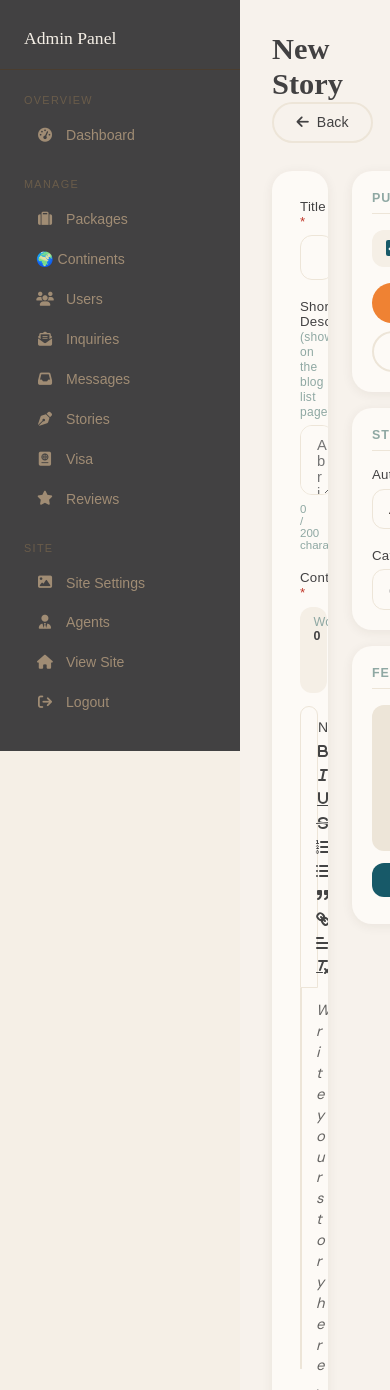
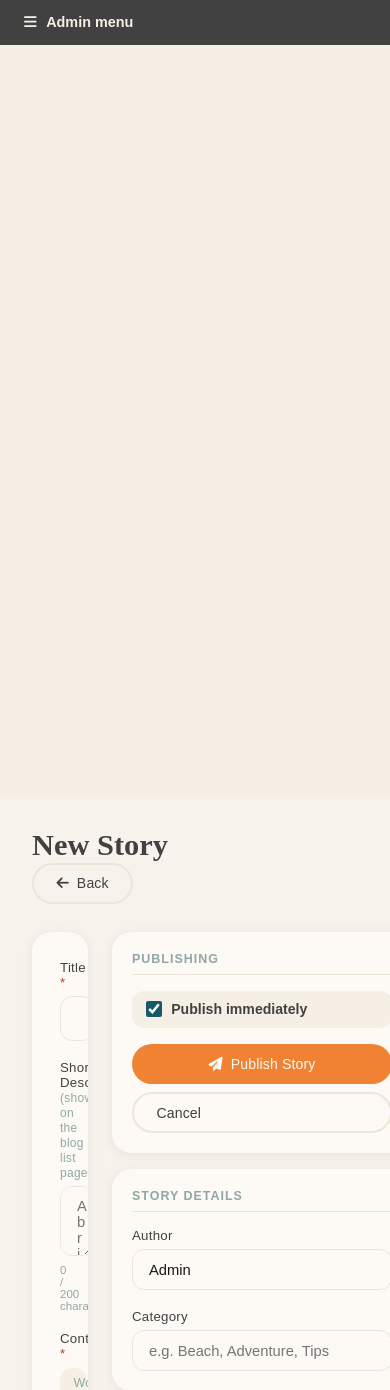
Before and after one commit to Boji028/TravelWorthy-PH, a Python web app: template templates/admin/add_blog.html in a window 390 px wide. Shown: the part 69-1459 px from the top of the page. Run offline with Jinja, Linux system fonts and the light colour scheme; the template is opened without the code that fills it, so the values that code supplies are empty; some libraries are stand-ins or nearby versions; some web fonts are replaced.

Commit message:
Add mobile off-canvas drawer for admin sidebar, fixing every admin page on phones

```diff
--- a/templates/admin/base_admin.html
+++ b/templates/admin/base_admin.html
@@ -5,6 +5,75 @@
     display: grid;
     grid-template-columns: 240px 1fr;
     height: auto;
+  }
+
+  .admin-mobile-toggle {
+    display: none;
+  }
+
+  .admin-sidebar-backdrop {
+    display: none;
+  }
+
+  @media (max-width: 768px) {
+    .admin-layout {
+      grid-template-columns: 1fr;
+    }
+
+    .admin-mobile-toggle {
+      display: flex;
+      align-items: center;
+      gap: .6rem;
+      width: 100%;
+      background: var(--bark);
+      color: var(--sand);
+      border: none;
+      padding: .9rem 1.5rem;
+      font-size: .9rem;
+      font-weight: 600;
+      cursor: pointer;
+      position: sticky;
+      top: 68px;
+      z-index: 95;
+    }
+
+    .admin-sidebar {
+      position: fixed;
+      top: 68px;
+      left: 0;
+      bottom: 0;
+      width: 260px;
+      z-index: 150;
+      transform: translateX(-100%);
+      transition: transform .25s ease;
+    }
+
+    .admin-sidebar.admin-sidebar-open {
+      transform: translateX(0);
+    }
+
+    .admin-sidebar-backdrop {
+      display: block;
+      position: fixed;
+      top: 68px;
+      left: 0;
+      right: 0;
+      bottom: 0;
+      background: rgba(0, 0, 0, .45);
+      z-index: 140;
+      opacity: 0;
+      pointer-events: none;
+      transition: opacity .25s ease;
+    }
+
+    .admin-sidebar-backdrop.admin-sidebar-open {
+      opacity: 1;
+      pointer-events: auto;
+    }
+
+    .admin-main {
+      padding: 1.25rem;
+    }
   }
 
   .admin-sidebar {
@@ -154,8 +223,12 @@
 
 {% block content %}
 <div class="admin-layout">
+  <button class="admin-mobile-toggle" id="adminMobileToggle" aria-label="Toggle admin menu" aria-expanded="false">
+    <i class="fas fa-bars"></i> Admin menu
+  </button>
+  <div class="admin-sidebar-backdrop" id="adminSidebarBackdrop"></div>
   <!-- SIDEBAR -->
-  <aside class="admin-sidebar">
+  <aside class="admin-sidebar" id="adminSidebar">
     <div style="padding:0 1.5rem 1.25rem;border-bottom:1px solid #4a3d2f;margin-bottom:.5rem">
       <div style="font-family:'Pogonia',serif;font-size:1.1rem;color:var(--sand)">Admin Panel</div>
       <div style="font-size:.78rem;color:#6a5c4a">{{ current_user.name }}</div>
@@ -290,5 +363,36 @@
       });
     });
   })();
+
+  // ── Mobile sidebar drawer ──
+  (function () {
+    var sidebar = document.getElementById('adminSidebar');
+    var backdrop = document.getElementById('adminSidebarBackdrop');
+    var toggle = document.getElementById('adminMobileToggle');
+    if (!sidebar || !backdrop || !toggle) return;
+
+    function openSidebar() {
+      sidebar.classList.add('admin-sidebar-open');
+      backdrop.classList.add('admin-sidebar-open');
+      toggle.setAttribute('aria-expanded', 'true');
+    }
+
+    function closeSidebar() {
+      sidebar.classList.remove('admin-sidebar-open');
+      backdrop.classList.remove('admin-sidebar-open');
+      toggle.setAttribute('aria-expanded', 'false');
+    }
+
+    toggle.addEventListener('click', function () {
+      if (sidebar.classList.contains('admin-sidebar-open')) closeSidebar(); else openSidebar();
+    });
+    backdrop.addEventListener('click', closeSidebar);
+    document.addEventListener('keydown', function (e) {
+      if (e.key === 'Escape') closeSidebar();
+    });
+    sidebar.querySelectorAll('a').forEach(function (a) {
+      a.addEventListener('click', closeSidebar);
+    });
+  })();
 </script>
 {% endblock %}
```
Also changed, not shown: docs/add-admin-mobile-sidebar-drawer.md (added, +58 -0 lines).
